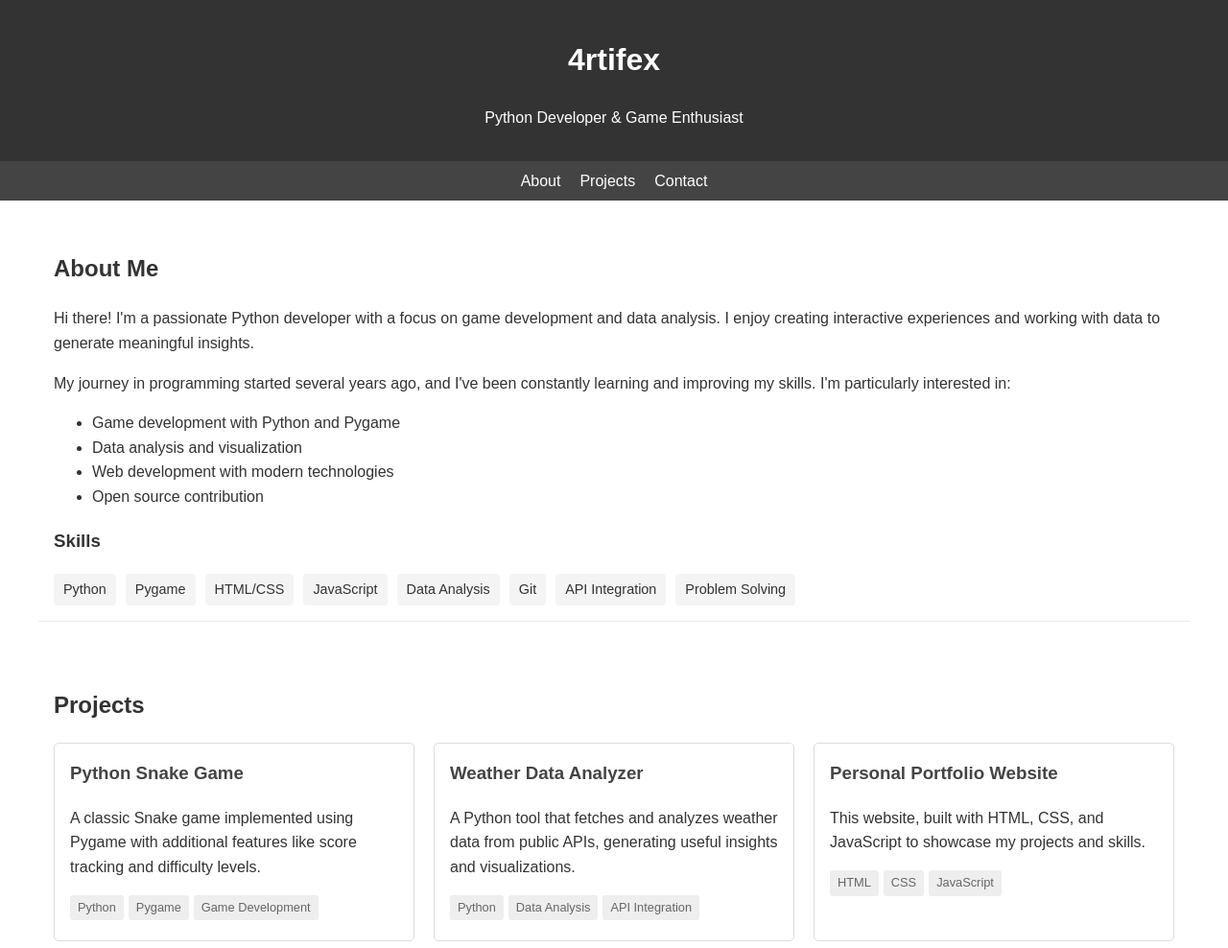
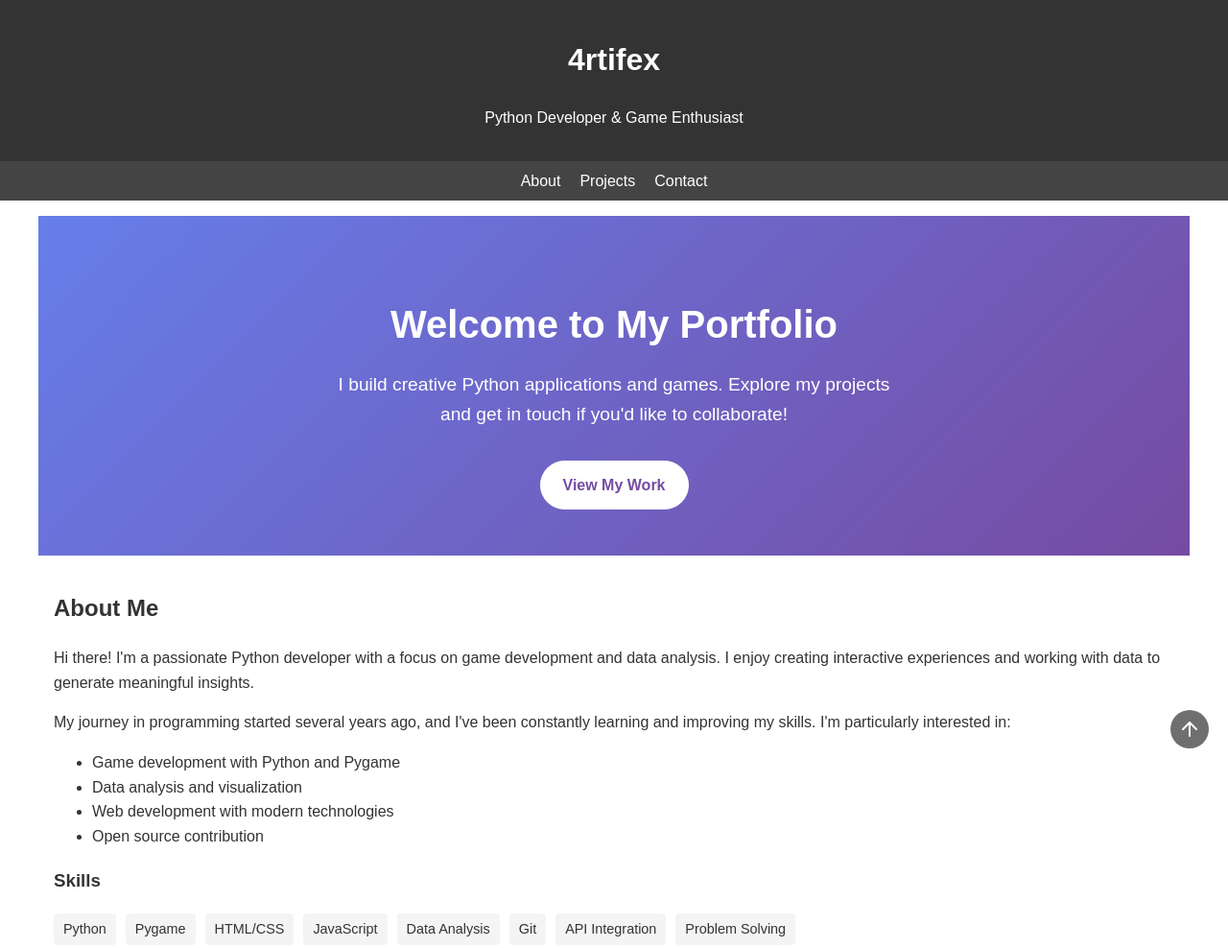
Before and after one commit to 4rtifex/4rtifex, a plain HTML site: page index.html in a window 1280 px wide. Shown: the top 988 px of the page at 96% size. Drawn offline with Linux system fonts and the light colour scheme.

Commit message:
Add hero section and scroll-to-top button to index.html; implement smooth scrolling for anchor links. Update footer for dynamic year display.

```diff
--- a/index.html
+++ b/index.html
@@ -120,6 +120,54 @@
             width: 20px;
             height: 20px;
         }
+        .hero {
+            background: linear-gradient(135deg, #667eea 0%, #764ba2 100%);
+            color: white;
+            padding: 3rem 1rem;
+            text-align: center;
+        }
+        .hero h2 {
+            font-size: 2.5rem;
+            margin-bottom: 1rem;
+        }
+        .hero p {
+            font-size: 1.2rem;
+            max-width: 600px;
+            margin: 0 auto 2rem auto;
+        }
+        .cta-button {
+            display: inline-block;
+            background: white;
+            color: #764ba2;
+            padding: 0.8rem 1.5rem;
+            border-radius: 30px;
+            text-decoration: none;
+            font-weight: bold;
+            transition: all 0.3s ease;
+        }
+        .cta-button:hover {
+            transform: translateY(-3px);
+            box-shadow: 0 10px 20px rgba(0,0,0,0.2);
+        }
+        .scroll-to-top {
+            position: fixed;
+            bottom: 20px;
+            right: 20px;
+            background: #333;
+            color: white;
+            width: 40px;
+            height: 40px;
+            border-radius: 50%;
+            display: flex;
+            justify-content: center;
+            align-items: center;
+            text-decoration: none;
+            opacity: 0.7;
+            transition: opacity 0.3s ease;
+        }
+        .scroll-to-top:hover {
+            opacity: 1;
+        }
     </style>
 </head>
 <body>
@@ -137,6 +185,12 @@
     </nav>
 
     <div class="container">
+        <div class="hero">
+            <h2>Welcome to My Portfolio</h2>
+            <p>I build creative Python applications and games. Explore my projects and get in touch if you'd like to collaborate!</p>
+            <a href="#projects" class="cta-button">View My Work</a>
+        </div>
+
         <section id="about" class="content-section">
             <h2>About Me</h2>
             <p>Hi there! I'm a passionate Python developer with a focus on game development and data analysis. I enjoy creating interactive experiences and working with data to generate meaningful insights.</p>
@@ -228,7 +282,26 @@
     </div>
 
     <footer>
-        <p>&copy; 2025 4rtifex. All rights reserved.</p>
+        <p>&copy; <script>document.write(new Date().getFullYear())</script> 4rtifex. All rights reserved.</p>
     </footer>
+
+    <a href="#" class="scroll-to-top">
+        <svg xmlns="http://www.w3.org/2000/svg" width="24" height="24" viewBox="0 0 24 24" fill="none" stroke="currentColor" stroke-width="2" stroke-linecap="round" stroke-linejoin="round">
+            <line x1="12" y1="19" x2="12" y2="5"></line>
+            <polyline points="5 12 12 5 19 12"></polyline>
+        </svg>
+    </a>
+
+    <script>
+        // Smooth scrolling for anchor links
+        document.querySelectorAll('a[href^="#"]').forEach(anchor => {
+            anchor.addEventListener('click', function(e) {
+                e.preventDefault();
+                document.querySelector(this.getAttribute('href')).scrollIntoView({
+                    behavior: 'smooth'
+                });
+            });
+        });
+    </script>
 </body>
 </html>
```
